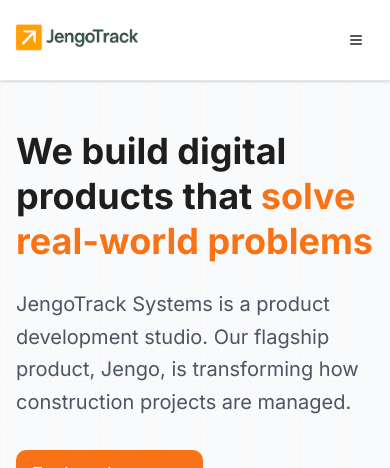
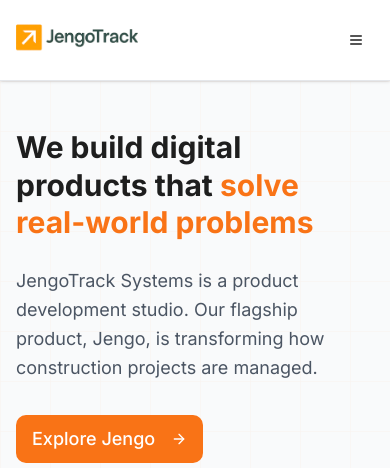
Before and after one commit to jengotrack/jengotrack, a Next.js app: page / in a window 390 px wide. Shown: the top 468 px of the page. Built offline with nearby package versions, Linux system fonts and the light colour scheme.

Commit message:
fix: reduce text sizes for better visual balance with video
- Reduce main heading from text-4xl/5xl/6xl to text-3xl/4xl/5xl
- Adjust description text from text-xl to text-lg
- Create more proportional balance between text content and video
- Maintain responsive scaling across all screen sizes

```diff
--- a/src/components/hero-section.tsx
+++ b/src/components/hero-section.tsx
@@ -47,7 +47,7 @@
 
 
               <motion.h1
-                className="text-4xl sm:text-5xl lg:text-6xl font-heading font-bold text-charcoal leading-tight"
+                className="text-3xl sm:text-4xl lg:text-5xl font-heading font-bold text-charcoal leading-tight"
                 initial={{ opacity: 0, y: 20 }}
                 animate={{ opacity: 1, y: 0 }}
                 transition={{ duration: 0.8, delay: 0.2 }}
@@ -57,7 +57,7 @@
               </motion.h1>
 
               <motion.p
-                className="text-xl text-neutral-600 leading-relaxed max-w-2xl"
+                className="text-lg text-neutral-600 leading-relaxed max-w-2xl"
                 initial={{ opacity: 0, y: 20 }}
                 animate={{ opacity: 1, y: 0 }}
                 transition={{ duration: 0.8, delay: 0.4 }}
```
Also changed, not shown: 1 other file (tests, documents, lock files or other folders).
